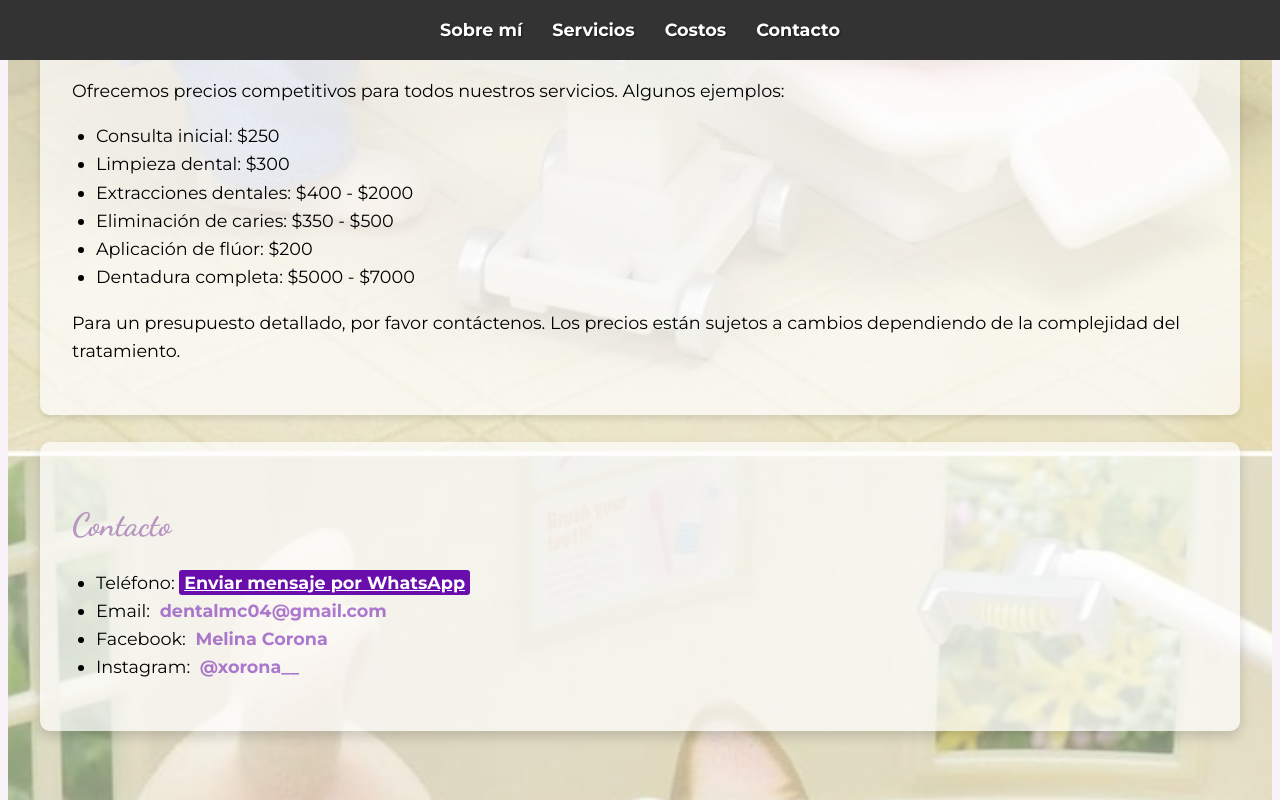
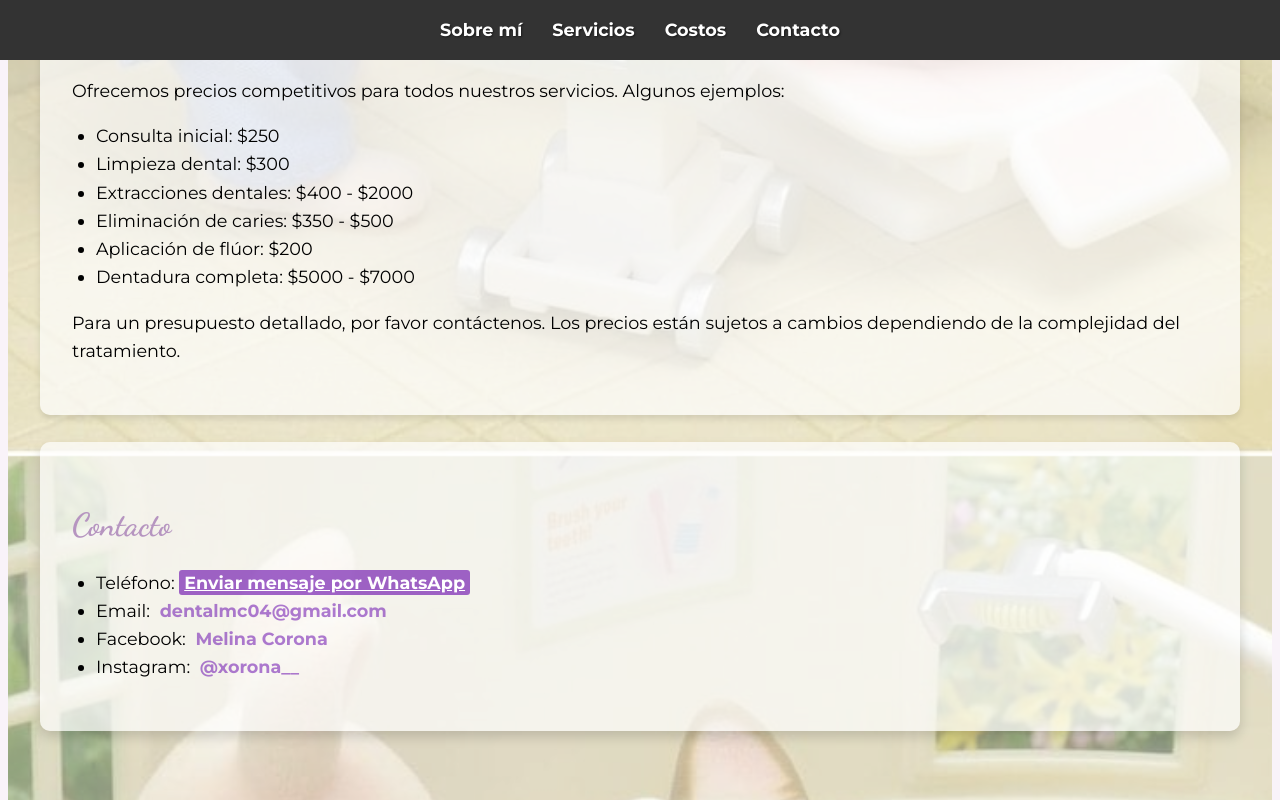
Before and after one commit to xorona04/DentalMC, a plain HTML site: page index.html in a window 1280 px wide. In both pictures the pointer is over the link "Enviar mensaje por WhatsApp". Shown: the part 1103-1903 px from the top of the page. Drawn offline with Linux system fonts and the light colour scheme.

Commit message:
Update index.html

```diff
--- a/index.html
+++ b/index.html
@@ -134,7 +134,7 @@
         }
         .social-link:hover {
             color: #FFFFFF;
-            background-color: #6A0DAD;
+            background-color: #6a0dada1;
             text-decoration: underline;
         }
         @keyframes fadeIn {
```
